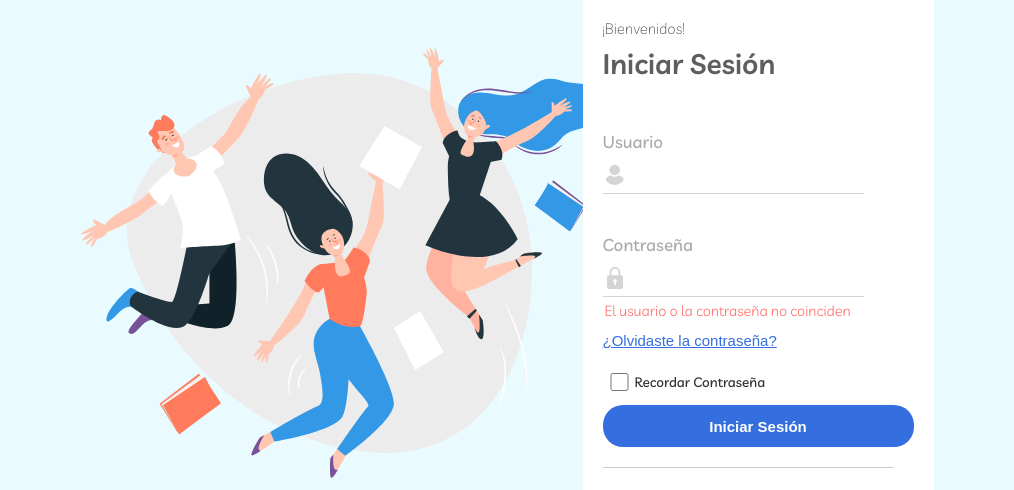
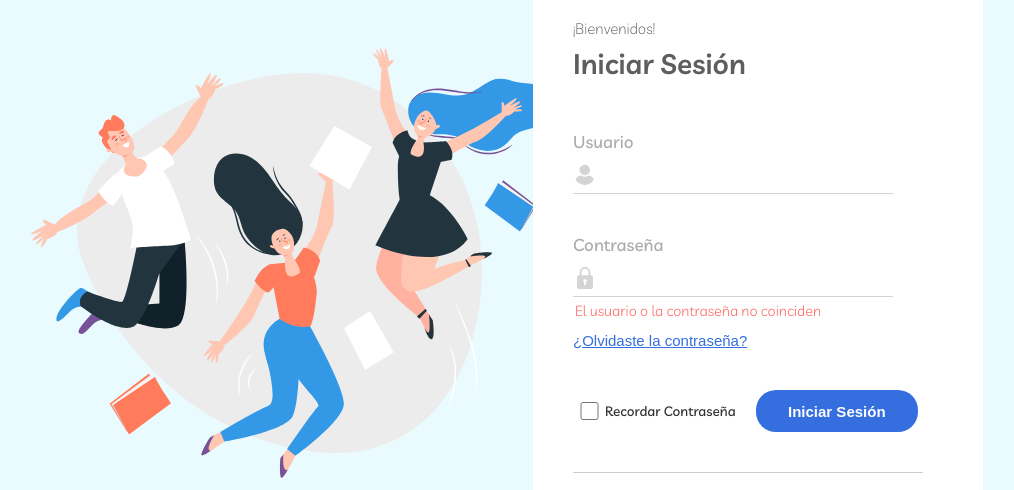
Before and after one commit to nicolasksq/porloschicos, a React app: page / in a window 1280 px wide. Shown: the part 83-573 px from the top of the page, without its empty margins (138-1152 px from the left). Built offline with nearby package versions, Linux system fonts and the light colour scheme.

Commit message:
termino el responsive del login

```diff
--- a/src/screens/Login/index.module.scss
+++ b/src/screens/Login/index.module.scss
@@ -24,11 +24,16 @@
 .containerForm {
   background-color: #fff;
   min-height: 80vh;
-  //padding: 20px 40px;
-   // min-width: 450px;
   padding: 20px;
   min-width: 300px;
   min-height: 100%;
+}
+
+@media screen and (min-width: 768px) {
+  .containerForm {
+    padding: 20px 40px;
+    min-width: 450px;
+  }
 }
 
 .signUp {
@@ -49,17 +54,29 @@
 
 
 .containerInput {
-  padding: 20px 50px 20px 0;
+  padding: 20px 10px 20px 0;
+}
+
+@media screen and (min-width: 768px) {
+  .containerInput {
+    padding: 20px 50px 20px 0;
+  }
 }
 
 .containerButtonCheckbox {
   display: flex;
-  //align-items: center;
-  //padding: 20px 25px 20px 0;
   flex-direction: column;
 
   & > button {
     flex: 1;
+  }
+}
+
+@media screen and (min-width: 768px) {
+  .containerButtonCheckbox {
+    flex-direction: row;
+    align-items: center;
+    padding: 20px 25px 20px 0;
   }
 }
 
@@ -84,14 +101,28 @@
   }
 }
 
+@media screen and (min-width: 768px) {
+  .containerCheckbox {
+    align-self: center;
+    margin-bottom: 0;
+  }
+}
+
 .containerButtons {
-  margin: 20px 20px 20px 0;
+  margin: 20px 0;
   padding-top: 25px;
   border-top: 1px solid #ccc;
   display: flex;
   flex-direction: column;
+
   & > * + * {
     margin-top: 15px;
+  }
+}
+
+@media screen and (min-width: 768px) {
+  .containerButtons {
+    margin: 20px 20px 20px 0;
   }
 }
 
```
